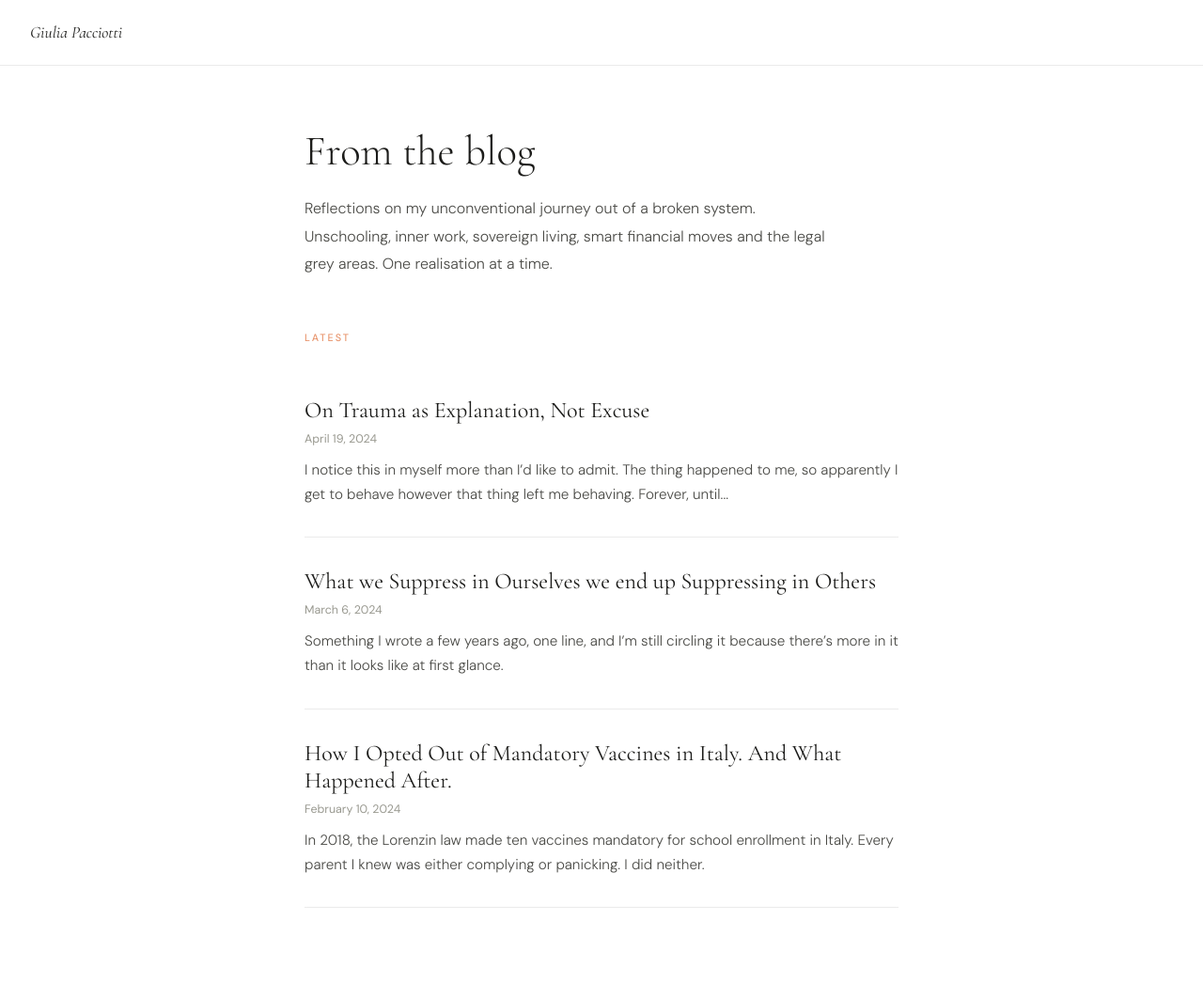
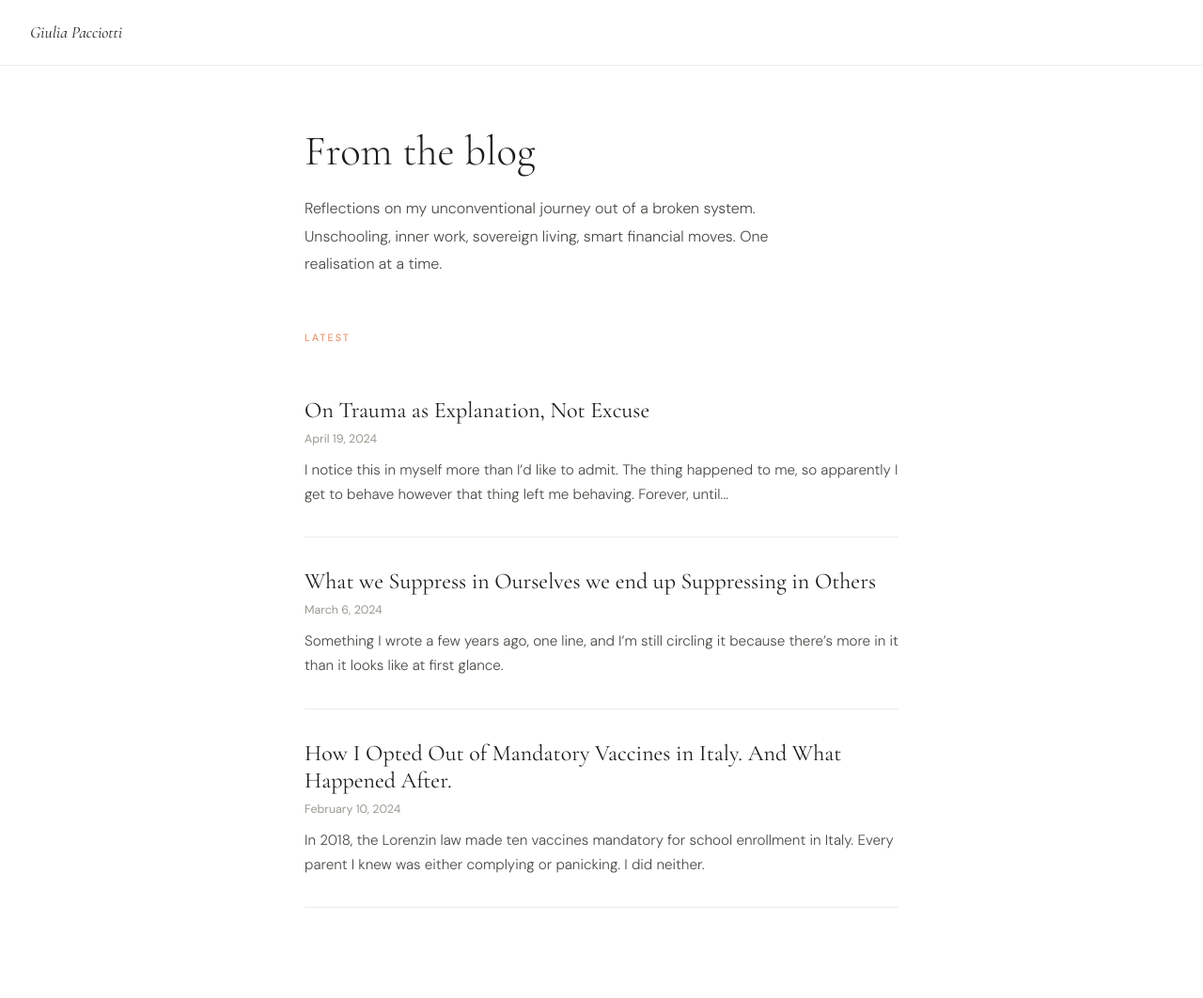
Before and after one commit to Blubell26/giuliapacciotti.com, a Jekyll site: the page built from blog/index.html, in a window 1280 px wide. Shown: the whole page at 94% size. Built offline with Jekyll 4.4.1, drawn with Linux system fonts in a browser that asks for light colours.

Commit message:
Update index.html

```diff
--- a/blog/index.html
+++ b/blog/index.html
@@ -31,7 +31,7 @@
 <div class="topbar"><a href="/">Giulia Pacciotti</a></div>
 <div class="wrap">
 <h1 class="page-title">From the blog</h1>
-<p class="intro">Reflections on my unconventional journey out of a broken system. Unschooling, inner work, sovereign living, smart financial moves and the legal grey areas. One realisation at a time.</p>
+<p class="intro">Reflections on my unconventional journey out of a broken system. Unschooling, inner work, sovereign living, smart financial moves. One realisation at a time.</p>
 <span class="section-label">Latest</span>
 {% for post in site.posts %}
 <a href="{{ post.url }}" class="post-card">
```
